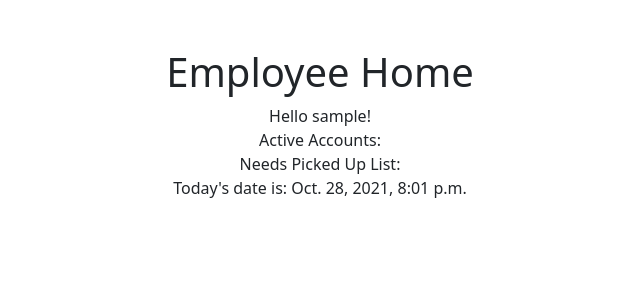
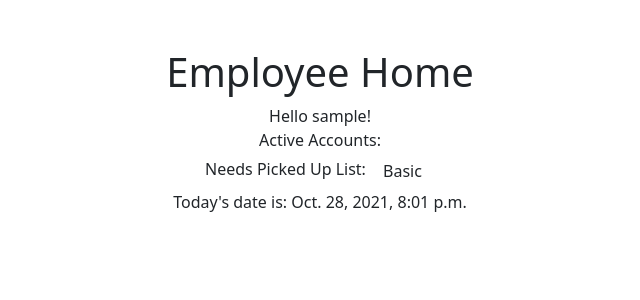
Before and after one commit to TylerSerrano98/Trash-Collector-project, a Django app: page /employees/date/ in a window 1280 px wide. Shown: the part 56-356 px from the top of the page, without its empty margins (320-960 px from the left). Run offline with Django 3.2, Linux system fonts and the light colour scheme; the visitor is signed in with stand-in values (Sample User, id 1).

Commit message:
button inserted

```diff
--- a/trash_collector/employees/templates/employees/index.html
+++ b/trash_collector/employees/templates/employees/index.html
@@ -12,6 +12,8 @@
     {{customer.name}}
   {% endfor %}
 
+  <button type="button" class="btn">Basic</button>
+
   <br />
   Today's date is: {{ date }}<br />
   {% else %}
```
